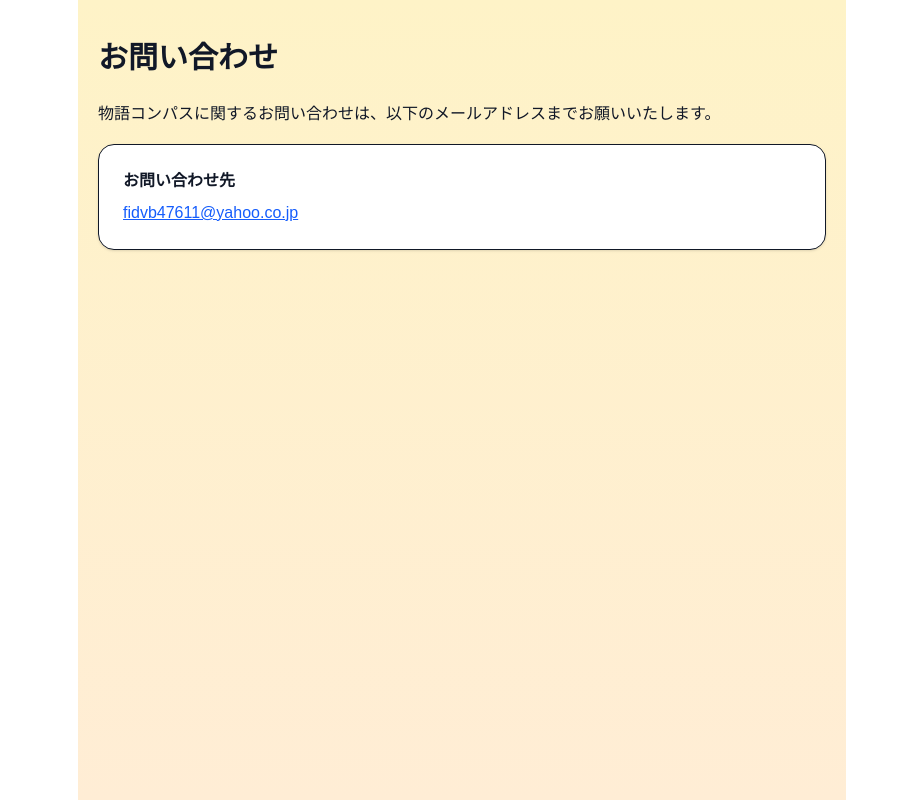
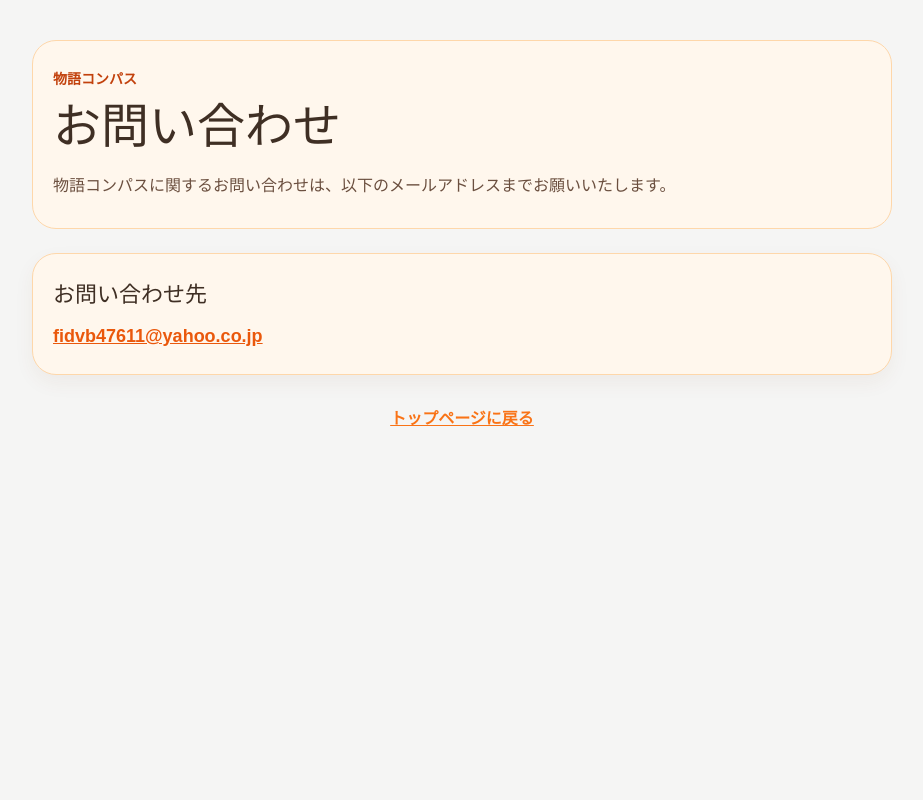
Before and after one commit to maitake-del/novel-diagnosis, a Next.js app: page /contact in a window 1280 px wide. Shown: the whole page, without its empty margins (178-1101 px from the left). Built offline with nearby package versions, Linux system fonts and the light colour scheme.

Commit message:
背景２

```diff
--- a/app/contact/page.tsx
+++ b/app/contact/page.tsx
@@ -1,38 +1,115 @@
 import type { Metadata } from "next";
+import Link from "next/link";
 
 export const metadata: Metadata = {
   title: "お問い合わせ｜物語コンパス",
-  description: "物語コンパスへのお問い合わせページです。",
+  description:
+    "物語コンパスに関するお問い合わせページです。ご質問やご連絡はこちらからお願いいたします。",
 };
 
 export default function ContactPage() {
   return (
     <main
-    style={{
+      style={{
         minHeight: "100vh",
-        background: "linear-gradient(to bottom, #fef3c7, #ffedd5)",
-        color: "#111827",
-        padding: "40px 20px",
+        backgroundColor: "#f5f5f4",
+        color: "#3f2f24",
+        padding: "40px 16px 64px",
       }}
+    >
+      <div
+        style={{
+          maxWidth: "860px",
+          margin: "0 auto",
+        }}
+      >
+        <section
+          style={{
+            background: "#fff7ed",
+            border: "1px solid #fed7aa",
+            borderRadius: "24px",
+            padding: "28px 20px",
+            marginBottom: "24px",
+          }}
+        >
+          <p
+            style={{
+              fontSize: "14px",
+              fontWeight: 700,
+              color: "#c2410c",
+              marginBottom: "8px",
+            }}
+          >
+            物語コンパス
+          </p>
 
+          <h1
+            style={{
+              fontSize: "clamp(32px, 6vw, 48px)",
+              lineHeight: 1.2,
+              marginBottom: "16px",
+            }}
+          >
+            お問い合わせ
+          </h1>
 
-    className="mx-auto max-w-3xl px-6 py-16">
-      <h1 className="mb-6 text-3xl font-bold">お問い合わせ</h1>
+          <p
+            style={{
+              fontSize: "16px",
+              lineHeight: 1.8,
+              color: "#6b4f3f",
+            }}
+          >
+            物語コンパスに関するお問い合わせは、以下のメールアドレスまでお願いいたします。
+          </p>
+        </section>
 
-      <p className="mb-4 leading-7">
-        物語コンパスに関するお問い合わせは、以下のメールアドレスまでお願いいたします。
-      </p>
+        <section
+          style={{
+            background: "#fff7ed",
+            border: "1px solid #fed7aa",
+            borderRadius: "24px",
+            padding: "24px 20px",
+            marginBottom: "24px",
+            boxShadow: "0 8px 20px rgba(120, 72, 32, 0.06)",
+          }}
+        >
+          <h2
+            style={{
+              fontSize: "22px",
+              marginBottom: "12px",
+              color: "#3f2f24",
+            }}
+          >
+            お問い合わせ先
+          </h2>
 
-      <div className="rounded-2xl border bg-white p-6 shadow-sm">
-        <p className="font-semibold">お問い合わせ先</p>
-        <p className="mt-2">
           <a
-            href="mailto:kasakiyuki1024@gmail.com"
-            className="text-blue-600 underline"
+            href="mailto:fidvb47611@yahoo.co.jp"
+            style={{
+              color: "#ea580c",
+              fontSize: "18px",
+              fontWeight: 700,
+              textDecoration: "underline",
+              wordBreak: "break-all",
+            }}
           >
             fidvb47611@yahoo.co.jp
           </a>
-        </p>
+        </section>
+
+        <div style={{ textAlign: "center", marginTop: "32px" }}>
+          <Link
+            href="/"
+            style={{
+              color: "#f97316",
+              fontWeight: 700,
+              textDecoration: "underline",
+            }}
+          >
+            トップページに戻る
+          </Link>
+        </div>
       </div>
     </main>
   );
```
